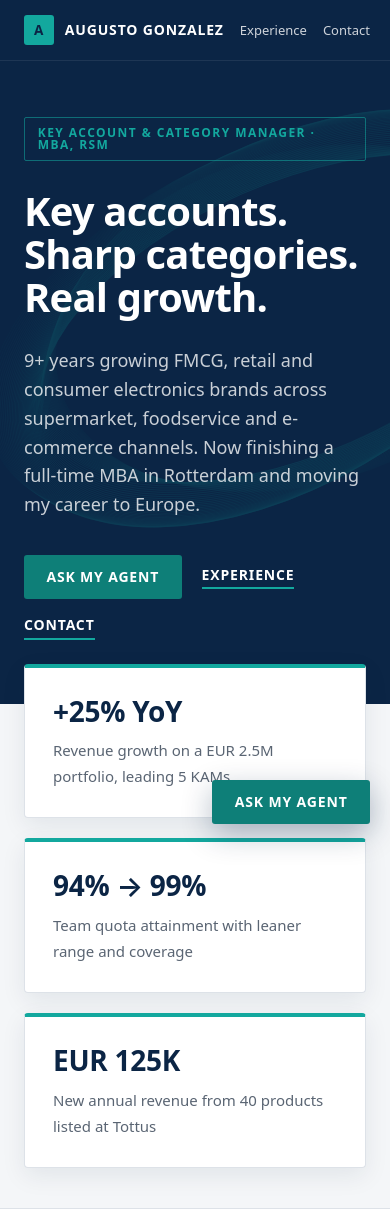
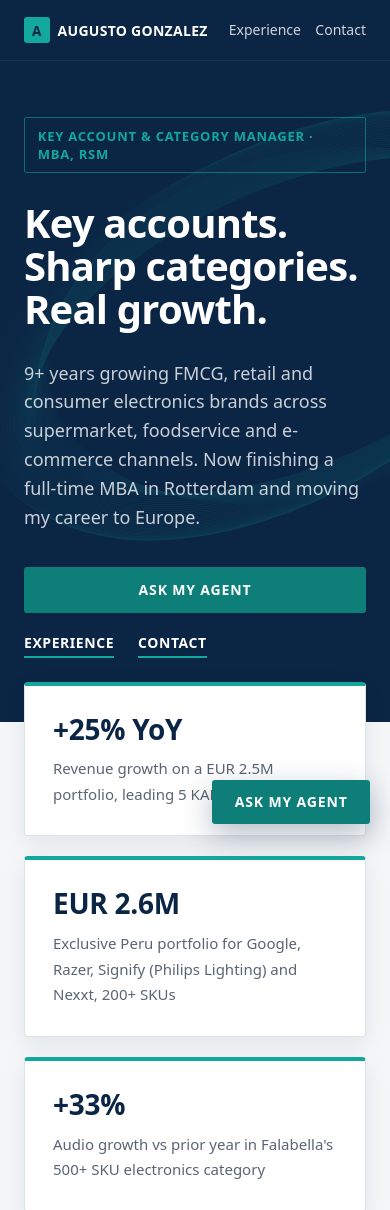
Before and after one commit to agvergara9431-dev/portfolio, a plain HTML site: page index.html in a window 390 px wide. Shown: the top 1210 px of the page. Drawn offline with Linux system fonts and the light colour scheme.

Commit message:
Improve phone layout and update hero stat cards
- Raise small text to 14px and chat close button to 44px on phones
- Full-width Ask my agent button on phones; tighter top bar
- Stat cards: Intcomex EUR 2.6M portfolio and Falabella +33% audio growth

Co-Authored-By: Claude Opus 5.5 <noreply@anthropic.com>

```diff
--- a/index.html
+++ b/index.html
@@ -55,10 +55,22 @@
     .bar .wrap { gap:1rem; height:3.75rem; font-size:.8125rem; }
     .bar b { font-size:.875rem; white-space:nowrap; }
     .bar a[href="#skills"] { display:none; }
-    .hero nav { gap:1rem 1.25rem; }
+    .bar .wrap { gap:.9rem; }
+    .bar b { letter-spacing:.02em; gap:.5rem; }
+    .bar b i { width:1.6rem; height:1.6rem; }
+    .bar a { font-size:.875rem; }
+    .tag { font-size:.8125rem; letter-spacing:.06em; line-height:1.4; }
+    .hero nav { gap:1.25rem 1.5rem; }
+    .hero nav .btn { flex-basis:100%; text-align:center; padding:1rem 1.4rem; }
+    .hero nav a.link { font-size:.875rem; letter-spacing:.04em; }
+    body .job .when, body .groups h3 { font-size:.875rem; }
     body footer p { font-size:1rem; }
     #launch { right:1rem; bottom:1rem; }
-    body #panel { right:0; bottom:0; width:100vw; height:100dvh; border:0; box-shadow:none; border-radius:0; }
+    body #panel { right:0; bottom:0; width:100vw; height:100dvh; border:0; box-shadow:none; border-radius:0; padding:.75rem 1rem 1rem; }
+    body #panel header { font-size:.875rem; }
+    body #panel header button { width:2.75rem; height:2.75rem; font-size:1rem; }
+    body .note { font-size:.875rem; }
+    body form .btn { min-height:2.75rem; }
   }
 
   section { padding:clamp(4rem,8vw,6rem) 0; }
@@ -149,8 +161,8 @@
 <section class="stats">
   <div class="wrap"><ul>
     <li><b>+25% YoY</b><span>Revenue growth on a EUR 2.5M portfolio, leading 5 KAMs</span></li>
-    <li><b>94% &rarr; 99%</b><span>Team quota attainment with leaner range and coverage</span></li>
-    <li><b>EUR 125K</b><span>New annual revenue from 40 products listed at Tottus</span></li>
+    <li><b>EUR 2.6M</b><span>Exclusive Peru portfolio for Google, Razer, Signify (Philips Lighting) and Nexxt, 200+ SKUs</span></li>
+    <li><b>+33%</b><span>Audio growth vs prior year in Falabella's 500+ SKU electronics category</span></li>
   </ul></div>
 </section>
 
```
